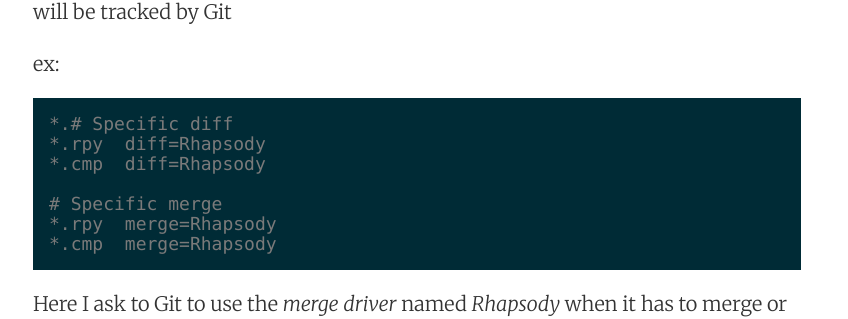
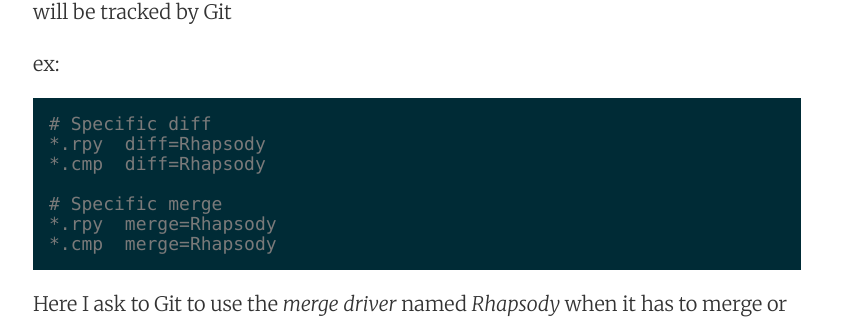
Before and after one commit to FranckG/FranckG.github.io, a Jekyll site: the page built from _posts/2015-09-10-gitMergeDriver.markdown, in a window 1280 px wide. Shown: the part 569-888 px from the top of the page, without its empty margins (223-1071 px from the left). Built offline with Jekyll 4.4.1, drawn with Linux system fonts in a browser that asks for light colours.

````diff
--- a/_posts/2015-09-10-gitMergeDriver.markdown
+++ b/_posts/2015-09-10-gitMergeDriver.markdown
@@ -9,8 +9,9 @@ In order to customize the behavior of Git in my repository, I have to add a file
 Create a file name *.gitattributes* at the root of the working directory. So this file will be tracked by Git
 
 ex:
+
 ```
-*.# Specific diff
+# Specific diff
 *.rpy  diff=Rhapsody
 *.cmp  diff=Rhapsody
 
@@ -22,6 +23,7 @@ ex:
 Here I ask to Git to use the *merge driver* named _Rhapsody_ when it has to merge or diff a file with extension .rpy or .cmp
 
 Now, I will define this merge driver. I add it to the Git configuration, so *it is not tracked in your repository*.
+
 ```
 git config --global --add diff.Rhapsody.name 'Rhapsody diff driver'
 git config --global --add diff.Rhapsody.driver '/path/to/difftool %O %A %B'
@@ -29,6 +31,7 @@ git config --global --add diff.Rhapsody.driver '/path/to/difftool %O %A %B'
 git config --global --add merge.Rhapsody.name 'Rhapsody merge driver'
 git config --global --add merge.Rhapsody.driver '/path/to/mergetool %O %A %B'
 ```
+
 where tokens are replaced
  * %O: ancestor's version
  * %A: current version
````
